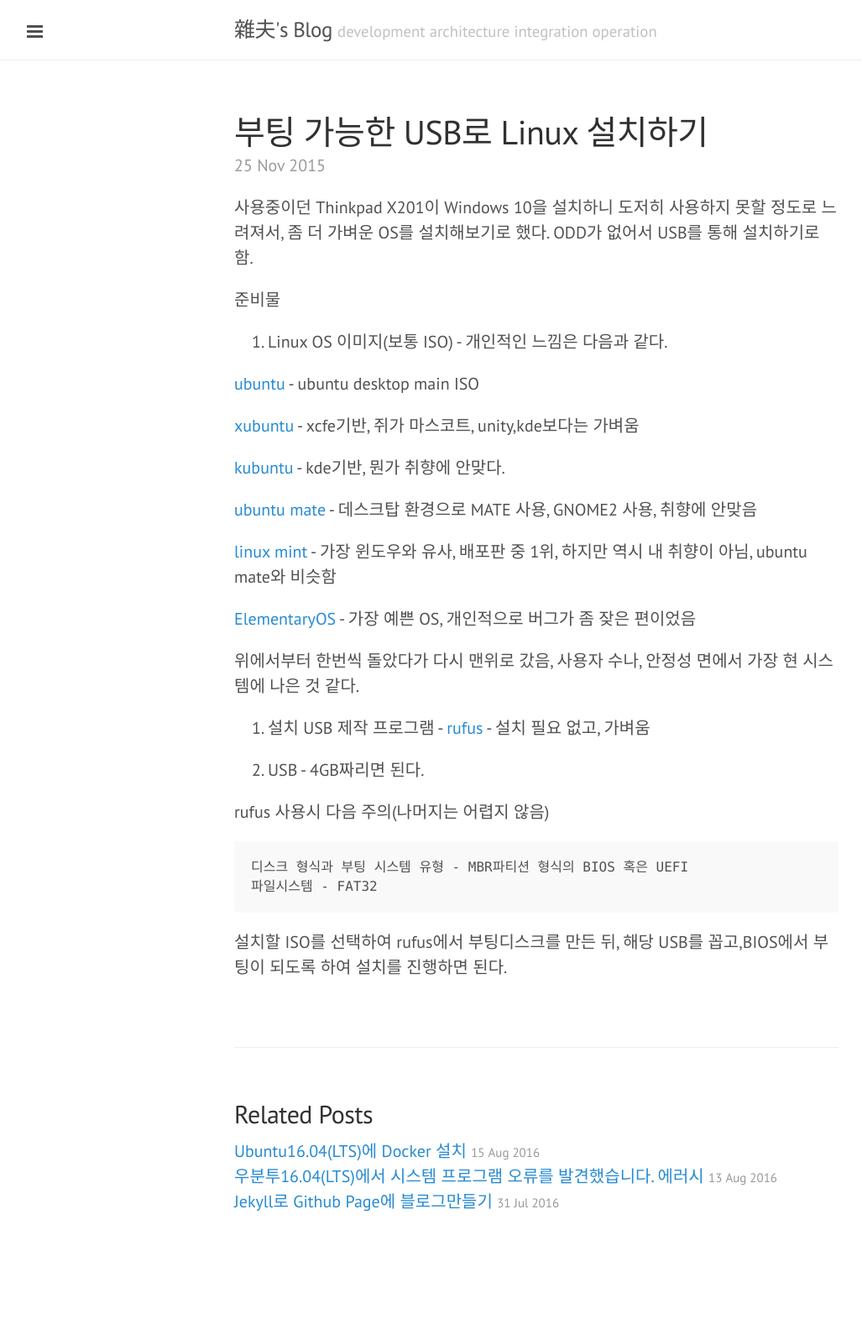
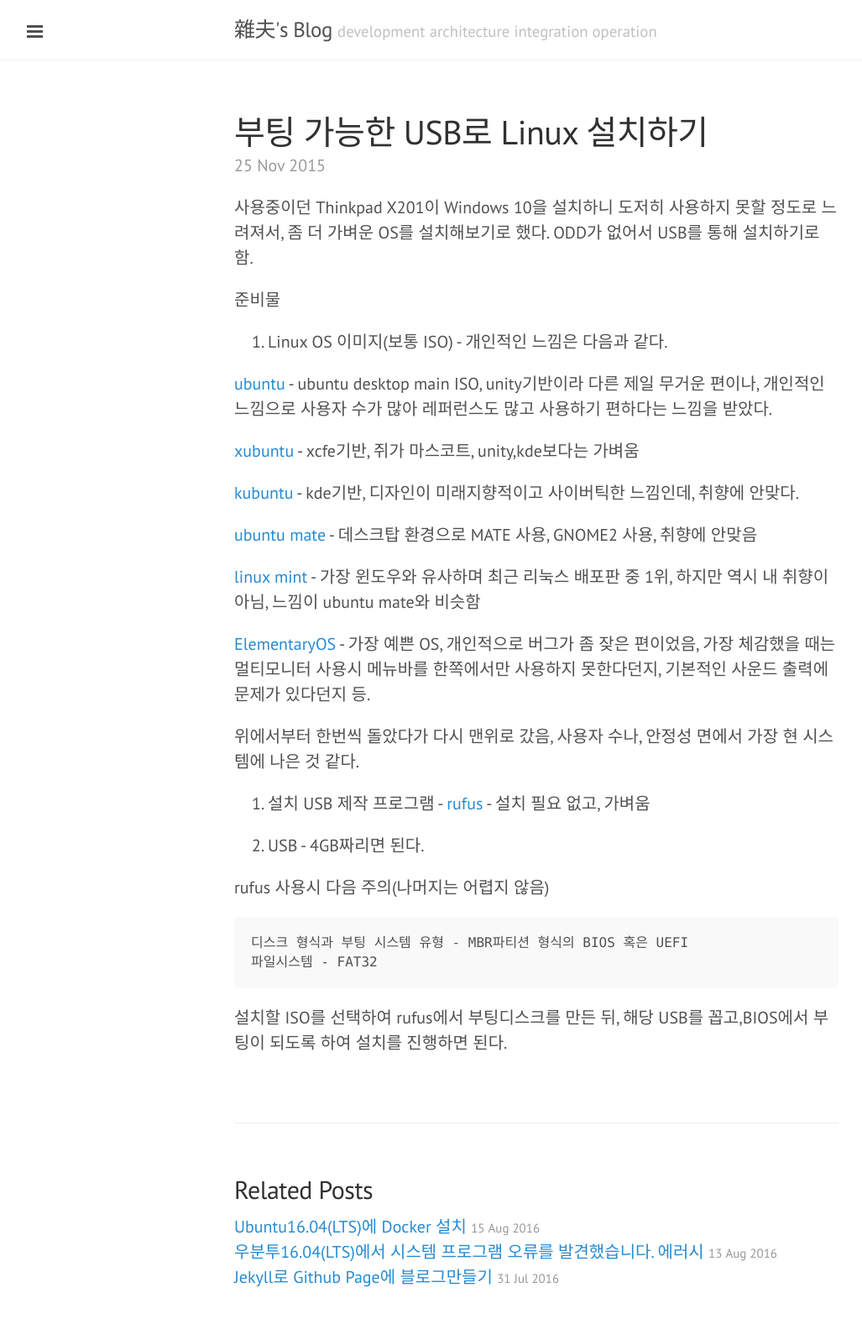
Before and after one commit to skaqud/skaqud.github.com, a Jekyll site: the page built from _posts/2015-11-25-Linux-Installation-With-USB.markdown, in a window 1280 px wide. Shown: the whole page at 84% size, without its empty margins (1-1028 px from the left). Built offline with Jekyll 4.4.1, drawn with Linux system fonts in a browser that asks for light colours; before the commit the page ends 1506 px from its top, so only the background shows below that.

Commit message:
update posts

```diff
--- a/_posts/2015-11-25-Linux-Installation-With-USB.markdown
+++ b/_posts/2015-11-25-Linux-Installation-With-USB.markdown
@@ -13,17 +13,17 @@ tags:
 
 1. Linux OS 이미지(보통 ISO) - 개인적인 느낌은 다음과 같다.
 
-[ubuntu](http://www.ubuntu.com/download/desktop) - ubuntu desktop main ISO
+[ubuntu](http://www.ubuntu.com/download/desktop) - ubuntu desktop main ISO, unity기반이라 다른 제일 무거운 편이나, 개인적인 느낌으로 사용자 수가 많아 레퍼런스도 많고 사용하기 편하다는 느낌을 받았다.
 
 [xubuntu](http://xubuntu.org/getxubuntu/) - xcfe기반, 쥐가 마스코트, unity,kde보다는 가벼움
 
-[kubuntu](http://www.kubuntu.org/getkubuntu/) - kde기반, 뭔가 취향에 안맞다.
+[kubuntu](http://www.kubuntu.org/getkubuntu/) - kde기반, 디자인이 미래지향적이고 사이버틱한 느낌인데, 취향에 안맞다.
 
 [ubuntu mate](https://ubuntu-mate.org/what-is-ubuntu-mate/) - 데스크탑 환경으로 MATE 사용, GNOME2 사용, 취향에 안맞음
 
-[linux mint](https://www.linuxmint.com/download.php) - 가장 윈도우와 유사, 배포판 중 1위, 하지만 역시 내 취향이 아님, ubuntu mate와 비슷함
+[linux mint](https://www.linuxmint.com/download.php) - 가장 윈도우와 유사하며 최근 리눅스 배포판 중 1위, 하지만 역시 내 취향이 아님, 느낌이 ubuntu mate와 비슷함
 
-[ElementaryOS](https://elementary.io) - 가장 예쁜 OS, 개인적으로 버그가 좀 잦은 편이었음
+[ElementaryOS](https://elementary.io) - 가장 예쁜 OS, 개인적으로 버그가 좀 잦은 편이었음, 가장 체감했을 때는 멀티모니터 사용시 메뉴바를 한쪽에서만 사용하지 못한다던지, 기본적인 사운드 출력에 문제가 있다던지 등.
 
 위에서부터 한번씩 돌았다가 다시 맨위로 갔음, 사용자 수나, 안정성 면에서 가장 현 시스템에 나은 것 같다.
 
```
